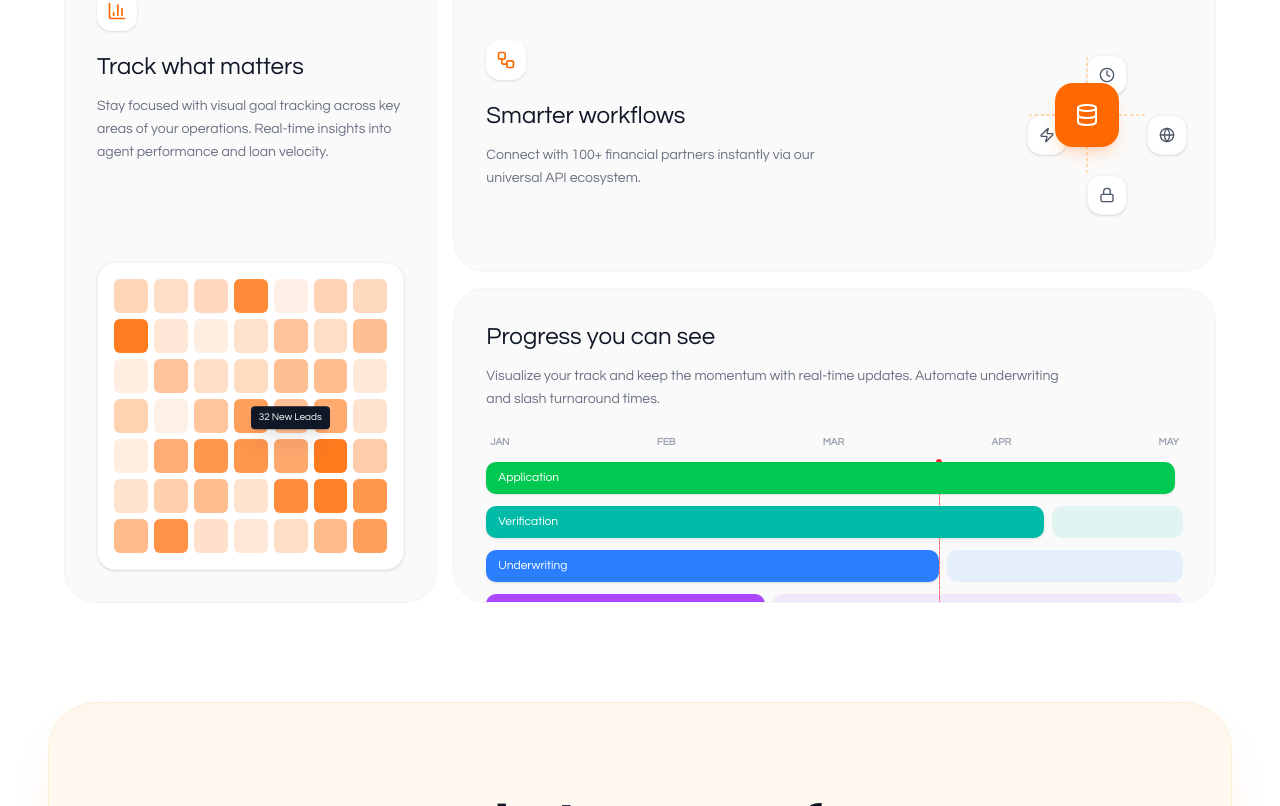
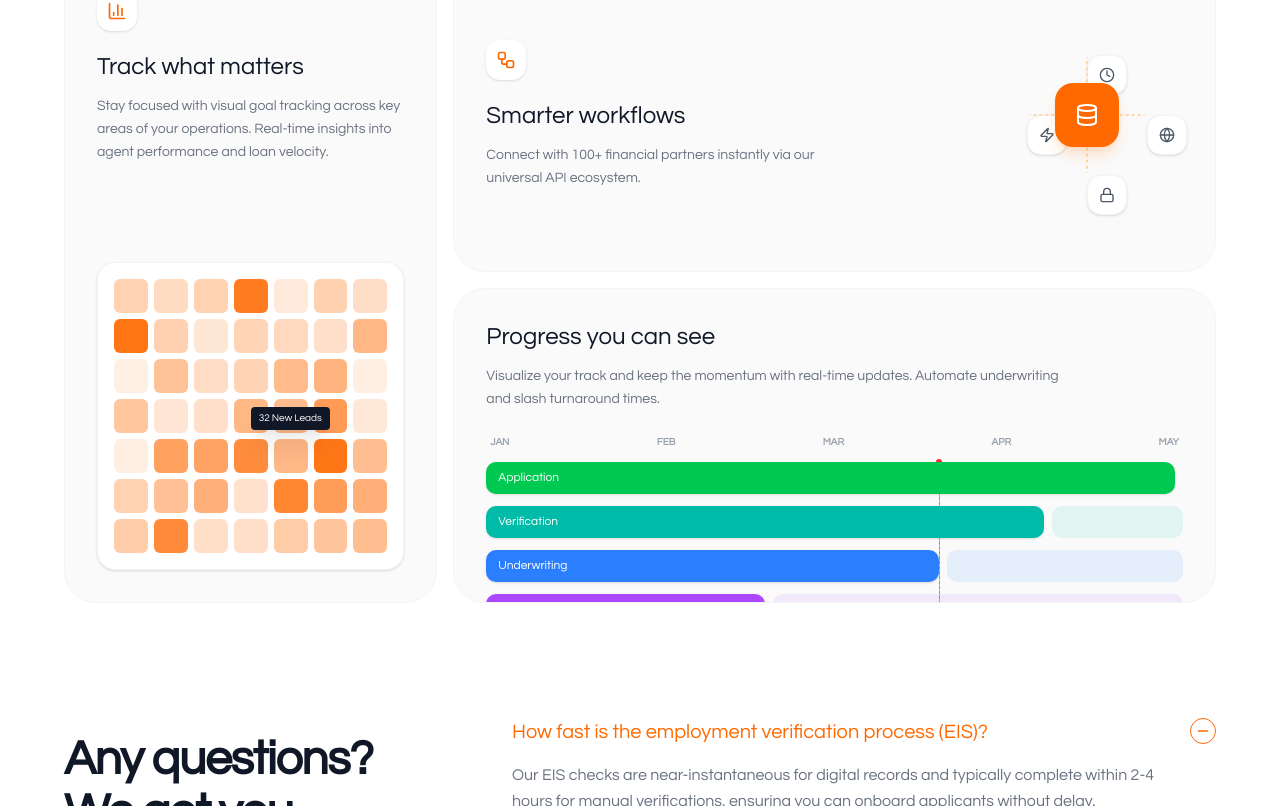
Before and after one commit to pranavadityaneti/EFunds, a Next.js app: page /B2B in a window 1280 px wide. Shown: the part 1994-2800 px from the top of the page. Built offline with nearby package versions, Linux system fonts and the light colour scheme.

Commit message:
Feat: B2B FAQ Section with Split Layout

```diff
--- a/app/B2B/page.tsx
+++ b/app/B2B/page.tsx
@@ -2,6 +2,7 @@ import B2BHero from "@/components/b2b/B2BHero";
 import B2BContent from "@/components/b2b/B2BContent";
 import B2BProducts from "@/components/b2b/B2BProducts";
 import B2BFeatures from "@/components/b2b/B2BFeatures";
+import B2BFAQ from "@/components/b2b/B2BFAQ";
 import LandingFooter from "@/components/landing/LandingFooter";
 import LandingHeader from "@/components/landing/LandingHeader";
 
@@ -20,6 +21,8 @@ export default function B2BPage() {
 
             <B2BFeatures />
 
+            <B2BFAQ />
+
             <LandingFooter />
         </main>
     );
--- /dev/null
+++ b/components/b2b/B2BFAQ.tsx
@@ -0,0 +1,99 @@
+"use client";
+
+import { useState } from "react";
+import { motion, AnimatePresence } from "framer-motion";
+import { ArrowRight, Plus, Minus } from "lucide-react";
+
+interface FAQItem {
+    question: string;
+    answer: string;
+}
+
+const faqs: FAQItem[] = [
+    {
+        question: "How fast is the employment verification process (EIS)?",
+        answer: "Our EIS checks are near-instantaneous for digital records and typically complete within 2-4 hours for manual verifications, ensuring you can onboard applicants without delay."
+    },
+    {
+        question: "Can I integrate the LOS modules with my existing CRM?",
+        answer: "Yes, our LOS features a modular 'Plug and Play' architecture. You can integrate specific modules via our REST APIs directly into Salesforce, Zoho, or any custom CRM you currently use."
+    },
+    {
+        question: "How do you ensure data security for B2B partners?",
+        answer: "We adhere to bank-grade security protocols, including AES-256 encryption at rest and in transit. We are SOC 2 Type II compliant and regularly undergo third-party penetration testing."
+    },
+    {
+        question: "Is the payout automation for DSAs real-time?",
+        answer: "Yes. Once a loan is disbursed and the commission is triggered, our system processes the payout instantly to the agent's linked bank account, complete with automated invoice generation."
+    },
+    {
+        question: "What kind of technical support do you offer for API integration?",
+        answer: "We provide dedicated technical account managers and 24/7 developer support. You'll also get access to our comprehensive sandbox environment and detailed API documentation to speed up your integration."
+    }
+];
+
+export default function B2BFAQ() {
+    const [openIndex, setOpenIndex] = useState<number | null>(0);
+
+    return (
+        <section className="w-full bg-white py-24 px-6 lg:px-12">
+            <div className="container mx-auto max-w-6xl">
+                <div className="flex flex-col lg:flex-row gap-16 lg:gap-24">
+                    {/* Left Column: Header & Context */}
+                    <div className="lg:w-1/3 pt-4">
+                        <h2 className="text-4xl md:text-5xl font-semibold text-gray-900 tracking-tight leading-[1.1] mb-8">
+                            Any questions? <br />
+                            <span className="text-gray-900">We got you.</span>
+                        </h2>
+
+                        <p className="text-gray-500 text-lg leading-relaxed mb-8">
+                            From integration details to security standards, we're here to help you build better financial products.
+                        </p>
+
+                        <a href="/contact" className="inline-flex items-center gap-2 text-orange-500 font-medium hover:gap-3 transition-all group">
+                            Contact Support
+                            <ArrowRight size={20} className="group-hover:translate-x-1 transition-transform" />
+                        </a>
+                    </div>
+
+                    {/* Right Column: Accordion */}
+                    <div className="lg:w-2/3">
+                        <div className="divide-y divide-gray-200">
+                            {faqs.map((faq, index) => (
+                                <div key={index} className="py-6 first:pt-0">
+                                    <button
+                                        onClick={() => setOpenIndex(openIndex === index ? null : index)}
+                                        className="w-full flex items-start justify-between gap-4 text-left group"
+                                    >
+                                        <span className={`text-xl font-medium transition-colors ${openIndex === index ? 'text-orange-500' : 'text-gray-900 group-hover:text-gray-600'}`}>
+                                            {faq.question}
+                                        </span>
+                                        <span className={`flex-shrink-0 ml-4 p-1 rounded-full border transition-colors ${openIndex === index ? 'border-orange-500 text-orange-500' : 'border-gray-200 text-gray-400 group-hover:border-gray-400'}`}>
+                                            {openIndex === index ? <Minus size={16} /> : <Plus size={16} />}
+                                        </span>
+                                    </button>
+
+                                    <AnimatePresence>
+                                        {openIndex === index && (
+                                            <motion.div
+                                                initial={{ height: 0, opacity: 0 }}
+                                                animate={{ height: "auto", opacity: 1 }}
+                                                exit={{ height: 0, opacity: 0 }}
+                                                transition={{ duration: 0.3, ease: "easeInOut" }}
+                                                className="overflow-hidden"
+                                            >
+                                                <p className="pt-4 pr-12 text-gray-500 leading-relaxed">
+                                                    {faq.answer}
+                                                </p>
+                                            </motion.div>
+                                        )}
+                                    </AnimatePresence>
+                                </div>
+                            ))}
+                        </div>
+                    </div>
+                </div>
+            </div>
+        </section>
+    );
+}
```
